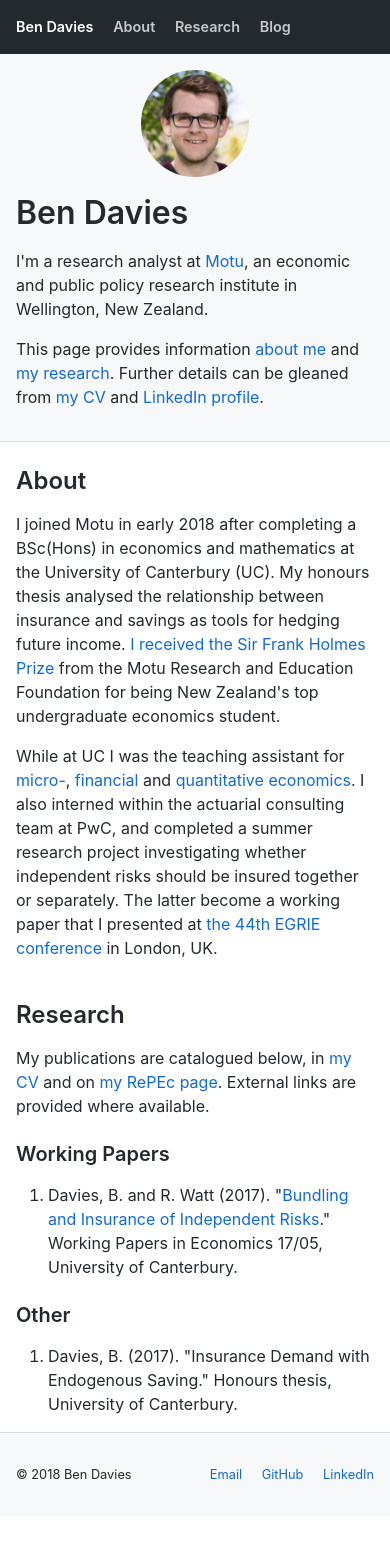
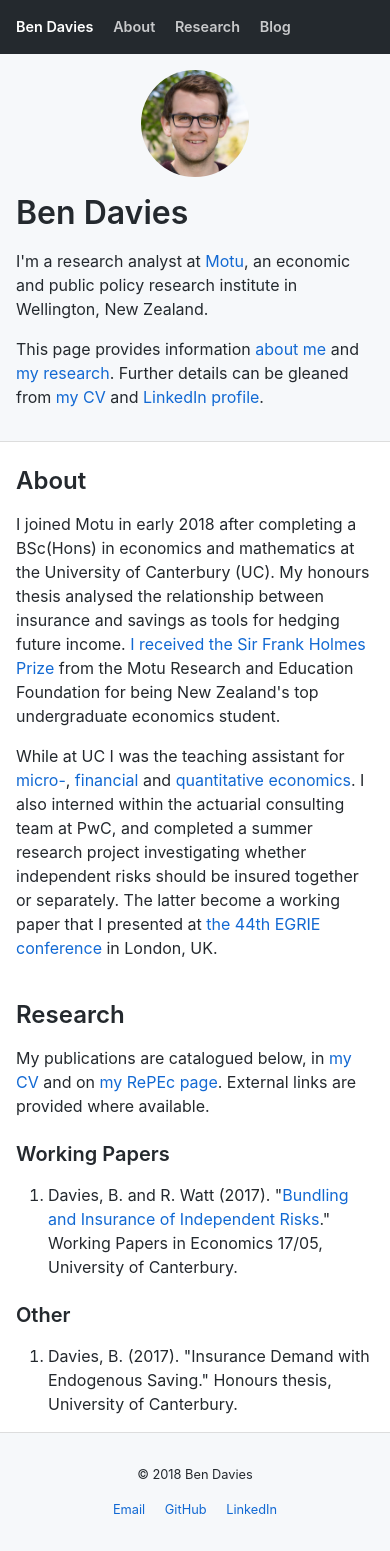
Before and after one commit to bldavies/bldavies.github.io, a Jekyll site: the page built from _pages/index.html, in a window 390 px wide. Built offline with Jekyll 4.4.1, drawn with Linux system fonts in a browser that asks for light colours; before the commit the page ends 1516 px from its top, so only the background shows below that.

Commit message:
Update header and footer layout on small screens

```diff
--- a/css/base.scss
+++ b/css/base.scss
@@ -157,7 +157,7 @@ body {
 
     nav {
       color: #c8c9cb;
-      display: inline;
+      display: inline-block;
     }
   }
 
@@ -176,7 +176,24 @@ body {
       float: right;
 
       a {
+        display: inline-block;
         margin-left: 1rem;
+      }
+    }
+
+    @media (max-width: 480px) {
+      .footer-legal,
+      .footer-links {
+        display: block;
+        text-align: center;
+      }
+
+      .footer-links {
+        float: none;
+
+        a {
+          margin: 1rem 0.5rem 0;
+        }
       }
     }
   }
```
